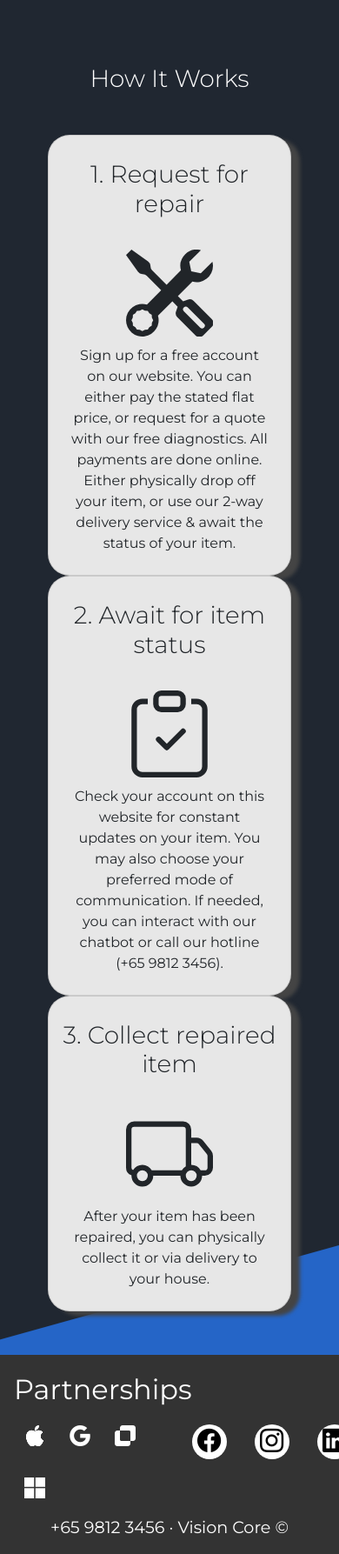
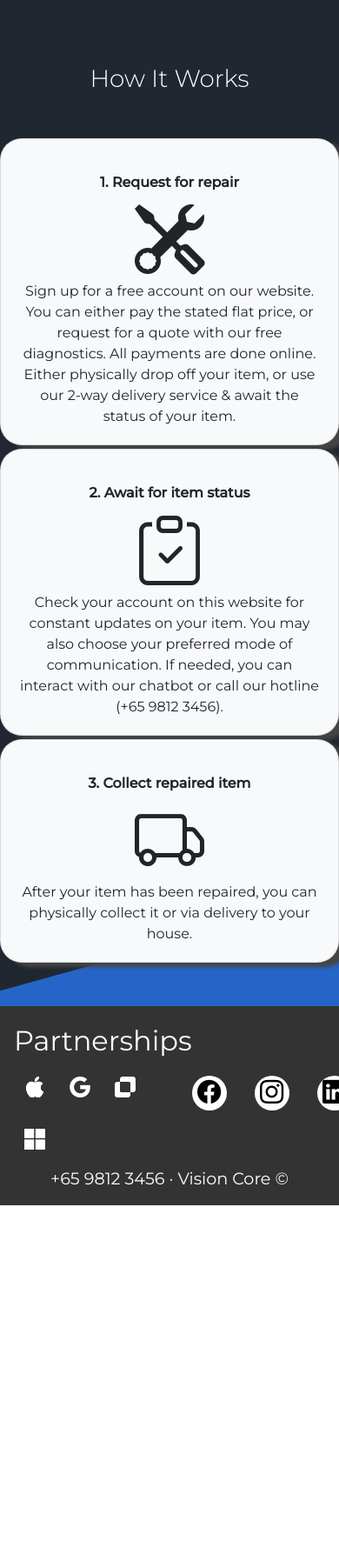
Before and after one commit to lgf2111/vision-core, a Flask app: page / in a window 390 px wide. Shown: the part 1856-3643 px from the top of the page at 87% size. After the commit the page ends 3242 px from the top, so only its background shows below. Run offline with Flask 2, Linux system fonts and the light colour scheme; style sheets or scripts are compiled from the project's sources; some libraries are stand-ins or nearby versions.

Commit message:
fix How It Work Section for home.html

```diff
--- a/app/static/styles/Global.css
+++ b/app/static/styles/Global.css
@@ -137,7 +137,6 @@ section {
 
 #main .workflow {
   background-color: #202731;
-  /*For medium devices, 768px width and below*/
 }
 
 #main .workflow #bottom-tilt {
@@ -169,25 +168,7 @@ section {
   padding: 1em;
 }
 
-@media (max-width: 768px) {
-  #main .workflow .workflow-content {
-    -webkit-box-orient: vertical;
-    -webkit-box-direction: normal;
-        -ms-flex-direction: column;
-            flex-direction: column;
-    -webkit-box-flex: flex-wrap;
-        -ms-flex: flex-wrap;
-            flex: flex-wrap;
-  }
-  #main .workflow .workflow-content .card:hover {
-    -webkit-transform: none;
-            transform: none;
-    -webkit-transition: none;
-    transition: none;
-  }
-}
-
-#main .workflow .workflow-content {
+#main .workflow #card-section {
   margin-top: 20px;
   -webkit-column-gap: 4em;
           column-gap: 4em;
@@ -196,32 +177,24 @@ section {
   display: flex;
 }
 
-#main .workflow .workflow-content .card > * {
+#main .workflow #card-section .card > * {
   margin: 20px auto 0 auto;
 }
 
-#main .workflow .workflow-content .card:hover {
+#main .workflow #card-section .card:hover {
   -webkit-transform: translate(0, -15px);
           transform: translate(0, -15px);
   -webkit-transition: 0.2s;
   transition: 0.2s;
 }
 
-#main .workflow .workflow-content .card {
-  height: 600px;
-  width: 280px;
+#main .workflow #card-section .card {
   background-color: #e7e7e7;
   border-radius: 25px;
   -webkit-filter: drop-shadow(10px 5px 2px #444444);
           filter: drop-shadow(10px 5px 2px #444444);
   -webkit-transition: 0.2s;
   transition: 0.2s;
-}
-
-#main .workflow .workflow-content .card .card-body svg {
-  height: 100px;
-  width: 100px;
-  margin-bottom: 10px;
 }
 
 #main .workflow .workflow-content > * {
--- a/app/static/styles/Global.scss
+++ b/app/static/styles/Global.scss
@@ -168,20 +168,7 @@ section {
       padding: 1em;
     }
 
-    /*For medium devices, 768px width and below*/
-    @media (max-width: 768px) {
-      .workflow-content {
-        flex-direction: column;
-        flex: flex-wrap;
-
-        .card:hover {
-          transform: none;
-          transition: none;
-        }
-      }
-    }
-
-    .workflow-content {
+    #card-section {
       margin-top: 20px;
       column-gap: 4em;
       display: flex;
@@ -196,20 +183,10 @@ section {
       }
 
       .card {
-        height: 600px;
-        width: 280px;
         background-color: rgb(231, 231, 231);
         border-radius: 25px;
         filter: drop-shadow(10px 5px 2px rgb(68, 68, 68));
         transition: 0.2s;
-
-        .card-body {
-          svg {
-            height: 100px;
-            width: 100px;
-            margin-bottom: 10px;
-          }
-        }
       }
     }
 
--- a/app/templates/includes/navbar.html
+++ b/app/templates/includes/navbar.html
@@ -1,4 +1,4 @@
-<div class="container fixed-top" id="container">
+<div class="container fixed-top" id="container" style="position:fixed;width:100vw;">
   <nav class="navbar navbar-expand-md navbar-light">
     <a class="navbar-brand" href="{{url_for('home')}}"> Vision Core </a>
     <button
--- a/app/templates/inventory.html
+++ b/app/templates/inventory.html
@@ -1,6 +1,6 @@
 {% extends 'employeeBase.html' %}
 {% block content %}
-<div class="container-fluid">
+<div class="container-fluid" id="inventory-container">
     <h1 class="fs-1 fw-bold mt-4 ms-4">Inventory</h1>
 </div>
 
--- a/app/templates/public/faq.html
+++ b/app/templates/public/faq.html
@@ -1 +1,7 @@
 {% extends 'base.html' %}
+{% block content %}
+<div class="container-fluid" id="faq-container">
+  <h1 class="fs-1 fw-bold mt-4 ms-4">FAQ</h1>
+</div>
+
+{% endblock %}
--- a/app/templates/public/home.html
+++ b/app/templates/public/home.html
@@ -119,77 +119,19 @@
         <!--#bottom-tilt-->
 
         <h1 class="h1 workflow-title font-weight-bold text-center display-6">How It Works</h1>
+        <div class="d-flex flex-column flex-md-row justify-content-around" id="card-section">
         {% for work in procedure %}
-
+            <div class="card col-sm-10 col-md-3 p-1 bg-light mt-1 mx-auto">
+                <div class="card-body">
+                <h5 class="card-title fw-bold text-center">{{procedure.index(work)+1}}. {{ work['title'] }}</h5>
+                <i class="{{ work['icon'] }} d-flex justify-content-center p-2"
+                    style="font-size: 5em;"
+                    >
+                </i>
+                <p class="card-text text-center">{{ work['desc'] }}</p>
+            </div>
+          </div>
         {% endfor %}
-        <div class="workflow-content d-flex justify-content-center align-items-center">
-            <div class="card col-lg-9 p-2 text-center">
-                <strong class="card-title display-6 font-weight-bold">1. Request for repair</strong>
-                <div class="card-body text-center">
-
-                    <svg class="d-block mx-auto" xmlns="http://www.w3.org/2000/svg" fill="currentColor" class="bi bi-tools" viewBox="0 0 16 16">
-                        <path d="M1 0 0 1l2.2 3.081a1 1 0 0 0 .815.419h.07a1 1 0 0 1 .708.293l2.675 2.675-2.617 2.654A3.003 3.003 0 0 0 0 13a3 3 0 1 0
-                        5.878-.851l2.654-2.617.968.968-.305.914a1 1 0 0 0 .242 1.023l3.356 3.356a1 1 0 0 0 1.414 0l1.586-1.586a1 1 0 0 0 0-1.414l-3.356-3.356a1
-                        1 0 0 0-1.023-.242L10.5 9.5l-.96-.96 2.68-2.643A3.005 3.005 0 0 0 16 3c0-.269-.035-.53-.102-.777l-2.14 2.141L12 4l-.364-1.757L13.777.102a3 3 0 0 0-3.675
-                        3.68L7.462 6.46 4.793 3.793a1 1 0 0 1-.293-.707v-.071a1 1 0 0 0-.419-.814L1 0zm9.646 10.646a.5.5 0 0 1 .708 0l3 3a.5.5 0 0 1-.708.708l-3-3a.5.5 0 0 1 0-.708zM3
-                        11l.471.242.529.026.287.445.445.287.026.529L5 13l-.242.471-.026.529-.445.287-.287.445-.529.026L3 15l-.471-.242L2
-                        14.732l-.287-.445L1.268 14l-.026-.529L1 13l.242-.471.026-.529.445-.287.287-.445.529-.026L3 11z"/>
-                      </svg>
-
-                    <p class="card-text">
-                        Sign up for a free account on our website. You can either pay the stated flat
-                        price, or request for a quote with our free diagnostics. All
-                        payments are done online. Either physically drop off your item,
-                        or use our 2-way delivery service & await the status
-                        of your item.
-                    </p>
-                    <!--card-text-->
-                </div>
-                <!--card-body-->
-            </div>
-            <!--step request-->
-
-            <div class="card col-lg-9 p-2 text-center">
-                <strong class="card-title display-6 font-weight-bold">2. Await for item status</strong>
-                <div class="card-body text-center">
-
-                    <svg class="d-block mx-auto" xmlns="http://www.w3.org/2000/svg" fill="currentColor" class="bi bi-clipboard-check" viewBox="0 0 16 16">
-                        <path fill-rule="evenodd" d="M10.854 7.146a.5.5 0 0 1 0 .708l-3 3a.5.5 0 0 1-.708 0l-1.5-1.5a.5.5 0 1 1 .708-.708L7.5 9.793l2.646-2.647a.5.5 0 0 1 .708 0z"/>
-                        <path d="M4 1.5H3a2 2 0 0 0-2 2V14a2 2 0 0 0 2 2h10a2 2 0 0 0 2-2V3.5a2 2 0 0 0-2-2h-1v1h1a1 1 0 0 1 1 1V14a1 1 0 0 1-1 1H3a1 1 0 0 1-1-1V3.5a1 1 0 0 1 1-1h1v-1z"/>
-                        <path d="M9.5 1a.5.5 0 0 1 .5.5v1a.5.5 0 0 1-.5.5h-3a.5.5 0 0 1-.5-.5v-1a.5.5 0 0 1 .5-.5h3zm-3-1A1.5 1.5 0 0 0 5 1.5v1A1.5 1.5 0 0 0 6.5 4h3A1.5 1.5 0 0 0 11 2.5v-1A1.5 1.5 0 0 0 9.5 0h-3z"/>
-                    </svg>
-
-                    <p class="card-text">
-                        Check your account on this website for constant updates on your item.
-                        You may also choose your preferred mode of communication. If needed,
-                        you can interact with our chatbot or call our hotline (+65 9812
-                        3456).
-                    </p>
-                    <!--card-text-->
-                </div>
-                <!--card-body-->
-            </div>
-            <!--step status-->
-
-            <div class="card col-lg-9 p-2 text-center">
-                <strong class="card-title display-6 text-center font-weight-bold">3. Collect repaired item</strong>
-                <div class="card-body text-center">
-
-                    <svg class="d-block mx-auto" xmlns="http://www.w3.org/2000/svg" width="16" height="16" fill="currentColor" class="bi bi-truck" viewBox="0 0 16 16">
-                        <path d="M0 3.5A1.5 1.5 0 0 1 1.5 2h9A1.5 1.5 0 0 1 12 3.5V5h1.02a1.5 1.5 0 0 1 1.17.563l1.481 1.85a1.5 1.5 0 0 1 .329.938V10.5a1.5 1.5 0 0 1-1.5 1.5H14a2 2 0 1 1-4 0H5a2 2 0 1
-                        1-3.998-.085A1.5 1.5 0 0 1 0 10.5v-7zm1.294 7.456A1.999 1.999 0 0 1 4.732 11h5.536a2.01 2.01 0 0 1 .732-.732V3.5a.5.5 0 0 0-.5-.5h-9a.5.5 0 0 0-.5.5v7a.5.5 0 0 0 .294.456zM12 10a2 2 0 0 1
-                        1.732 1h.768a.5.5 0 0 0 .5-.5V8.35a.5.5 0 0 0-.11-.312l-1.48-1.85A.5.5 0 0 0 13.02 6H12v4zm-9 1a1 1 0 1 0 0 2 1 1 0 0 0 0-2zm9 0a1 1 0 1 0 0 2 1 1 0 0 0 0-2z"/>
-                      </svg>
-
-                    <p class="card-text">
-                        After your item has been repaired, you can physically collect it or via
-                        delivery to your house.
-                    </p>
-                <!--card-text-->
-                </div>
-                <!--card-body-->
-            </div>
-            <!--step collect-->
         </div>
         <!--workflow-content-->
     </section>
```
Also changed, not shown: app/templates/includes/temp.html (added, +69 -0 lines), 1 other file.
